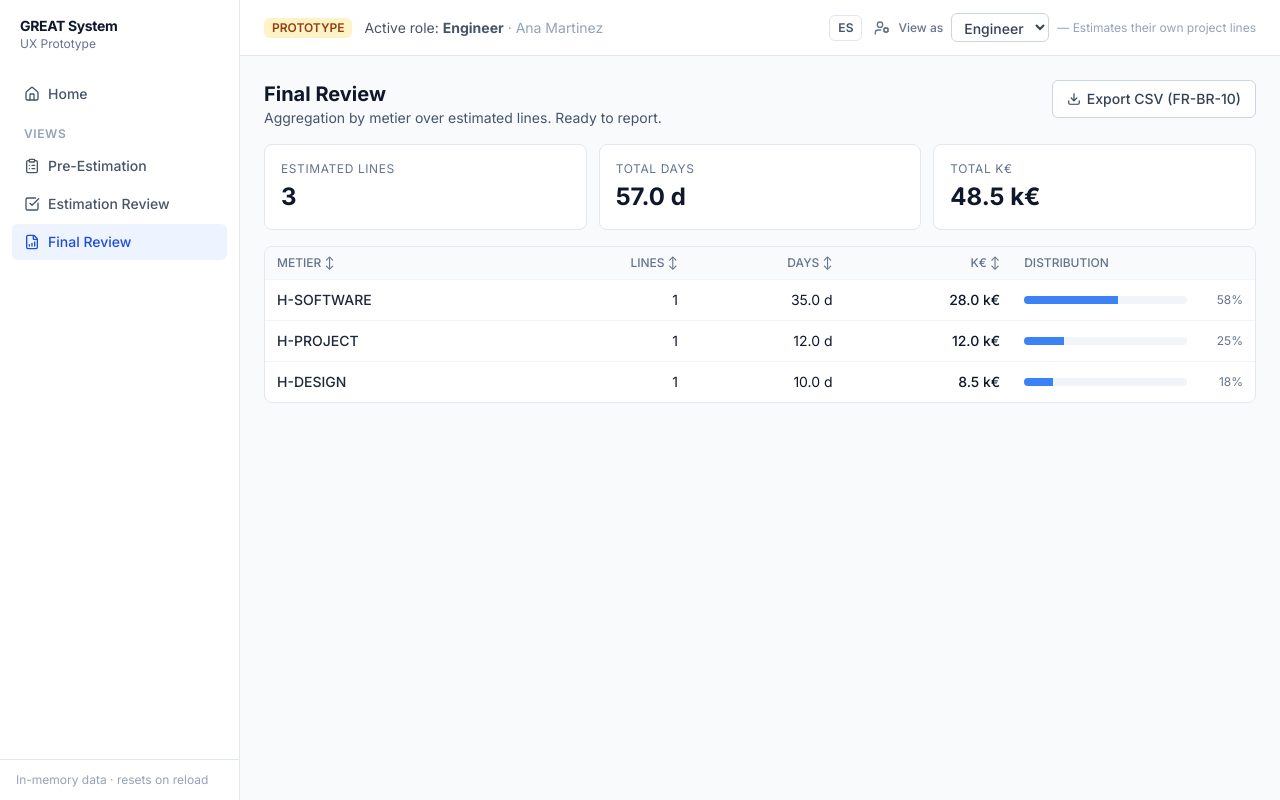
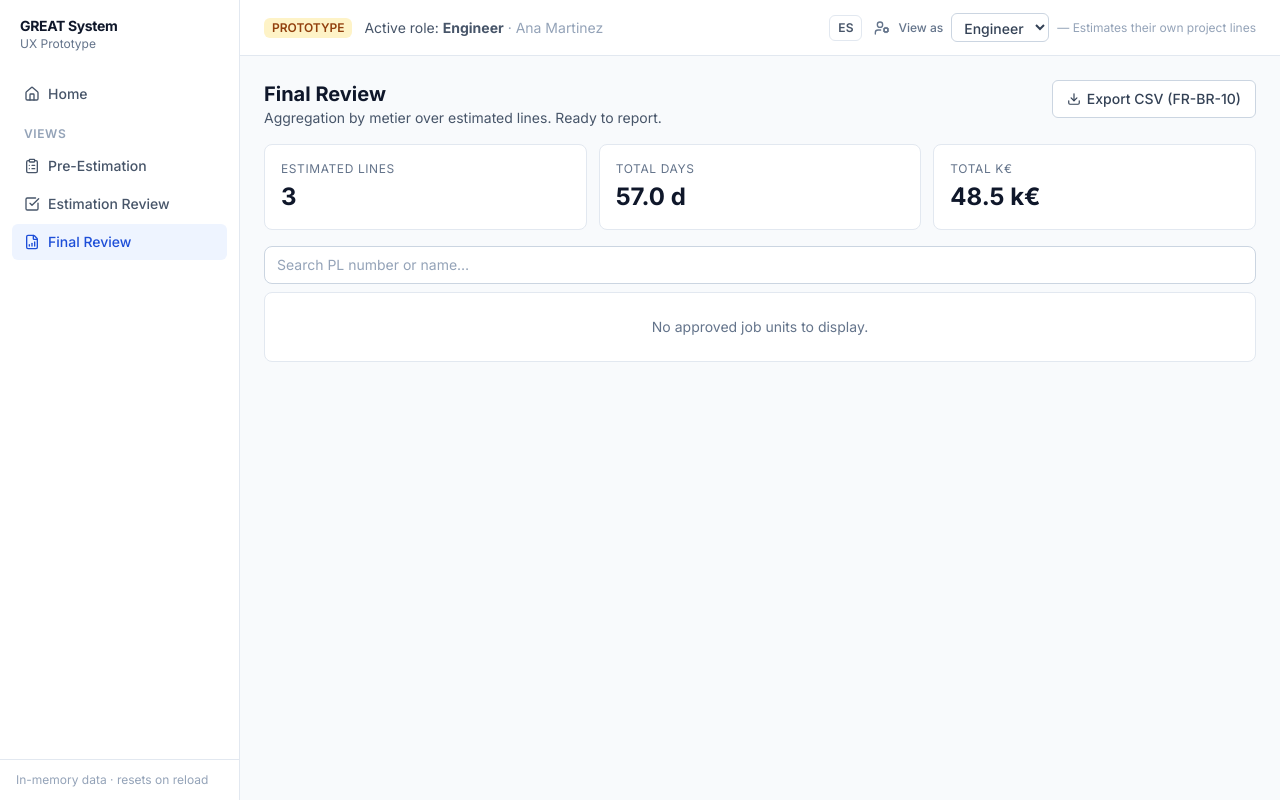
Before and after one commit to nujovich/ux_great_prototype, a React (Vite) app: page /final-review in a window 1280 px wide. Built offline with nearby package versions, Linux system fonts and the light colour scheme.

Commit message:
feat(final-review): per-PL accordion + PL search bar (HIW-177 Slice 4)

```diff
--- /dev/null
+++ b/src/components/finalReview/PLAccordion.tsx
@@ -0,0 +1,61 @@
+import { useState } from 'react';
+import { ChevronDown, ChevronRight, Download } from 'lucide-react';
+import { useT } from '../../i18n/useT';
+import { PLGroupedTable } from './PLGroupedTable';
+import type { PlNode } from '../../lib/finalReviewAggregation';
+
+interface Props {
+  pl: PlNode;
+  years: string[];
+  canViewKeuro: boolean;
+  canExport: boolean;
+  onExport: (pl: PlNode) => void;
+}
+
+export function PLAccordion({ pl, years, canViewKeuro, canExport, onExport }: Props) {
+  const [open, setOpen] = useState(false);
+  const t = useT();
+
+  return (
+    <div className="rounded-lg border border-slate-200 bg-white overflow-hidden">
+      <div className="flex items-center justify-between px-4 py-3 bg-slate-50">
+        <button
+          type="button"
+          className="flex flex-1 items-center gap-2 text-left font-medium text-slate-800 hover:text-slate-900"
+          onClick={() => setOpen((o) => !o)}
+        >
+          {open ? <ChevronDown size={16} /> : <ChevronRight size={16} />}
+          <span>
+            {pl.plNumber} — {pl.plName}
+          </span>
+          <span className="ml-4 text-xs text-slate-500 font-normal">
+            Total FTE: {pl.subtotal.totalFte.toFixed(2)}
+            {canViewKeuro && (
+              <> &nbsp;·&nbsp; Total K€: {pl.subtotal.totalKe.toFixed(0)}</>
+            )}
+          </span>
+        </button>
+
+        {canExport && (
+          <button
+            type="button"
+            className="ml-4 flex items-center gap-1 rounded px-3 py-1.5 text-xs font-medium text-slate-600 border border-slate-300 bg-white hover:bg-slate-100"
+            onClick={(e) => {
+              e.stopPropagation();
+              onExport(pl);
+            }}
+          >
+            <Download size={12} />
+            {t('finalReview.exportXlsx')}
+          </button>
+        )}
+      </div>
+
+      {open && (
+        <div className="overflow-x-auto p-2">
+          <PLGroupedTable pl={pl} years={years} canViewKeuro={canViewKeuro} />
+        </div>
+      )}
+    </div>
+  );
+}
--- a/src/pages/FinalReviewPage.tsx
+++ b/src/pages/FinalReviewPage.tsx
@@ -1,4 +1,4 @@
-import { useMemo } from 'react';
+import { useMemo, useState } from 'react';
 import { Download, Send } from 'lucide-react';
 import { useDataStore } from '../store/dataStore';
 import { useRoleStore } from '../store/roleStore';
@@ -7,9 +7,9 @@ import { RoleGate } from '../components/shared/RoleGate';
 import { Button } from '../components/shared/Button';
 import { formatDays, formatKEuro } from '../lib/format';
 import { exportFinalReviewCsv } from '../lib/finalReviewCsv';
+import { buildPlTree, filterPlTree } from '../lib/finalReviewAggregation';
+import { PLAccordion } from '../components/finalReview/PLAccordion';
 import { useT } from '../i18n/useT';
-import { useSortable } from '../lib/useSortable';
-import type { Metier } from '../types';
 
 export function FinalReviewPage() {
   return (
@@ -27,34 +27,44 @@ function FinalReviewContent() {
   const pushToast = useUIStore((s) => s.pushToast);
   const t = useT();
 
+  const [search, setSearch] = useState('');
+
   const activeCycleId = useMemo(() => cycles.find((c) => c.is_active)?.id ?? 'export', [cycles]);
   const approvedLines = useMemo(
     () => lines.filter((l) => l.status === 'Approved' && l.cycleId === activeCycleId),
     [lines, activeCycleId],
   );
 
-  const byMetier = useMemo(() => {
-    const map = new Map<Metier, { count: number; days: number; kEuro: number }>();
-    approvedLines.forEach((l) => {
-      if (l.estimatedDays == null) return;
-      const cur = map.get(l.metier) ?? { count: 0, days: 0, kEuro: 0 };
-      cur.count += 1;
-      cur.days += l.estimatedDays;
-      cur.kEuro += l.estimatedKEuro ?? 0;
-      map.set(l.metier, cur);
+  // Mirror the join in finalReviewCsv.ts: allocByLine.get(line.id) → splits
+  const rows = useMemo(() => {
+    const allocByLine = new Map(allocations.map((a) => [a.lineId, a]));
+    return approvedLines.flatMap((line) => {
+      const alloc = allocByLine.get(line.id);
+      return alloc?.splits ?? [];
     });
-    return [...map.entries()].sort((a, b) => b[1].kEuro - a[1].kEuro);
-  }, [approvedLines]);
+  }, [approvedLines, allocations]);
 
-  const metierRows = useMemo(
-    () => byMetier.map(([m, v]) => ({ metier: m, ...v })),
-    [byMetier],
-  );
-  const { sorted: sortedMetier, requestSort, getSortIcon } = useSortable(metierRows);
+  const years = useMemo(() => {
+    const set = new Set<string>();
+    rows.forEach((r) => Object.keys(r.fteByYear).forEach((y) => set.add(y)));
+    return [...set].sort();
+  }, [rows]);
 
-  const totals = byMetier.reduce(
-    (acc, [, v]) => ({ count: acc.count + v.count, days: acc.days + v.days, kEuro: acc.kEuro + v.kEuro }),
-    { count: 0, days: 0, kEuro: 0 },
+  const tree = useMemo(() => buildPlTree(rows, years), [rows, years]);
+  const visible = useMemo(() => filterPlTree(tree, search), [tree, search]);
+
+  // Stat card totals derived from approvedLines (consistent with existing behaviour)
+  const totals = useMemo(
+    () =>
+      approvedLines.reduce(
+        (acc, l) => ({
+          count: acc.count + 1,
+          days: acc.days + (l.estimatedDays ?? 0),
+          kEuro: acc.kEuro + (l.estimatedKEuro ?? 0),
+        }),
+        { count: 0, days: 0, kEuro: 0 },
+      ),
+    [approvedLines],
   );
 
   function handleSendStage3() {
@@ -97,47 +107,31 @@ function FinalReviewContent() {
         <Stat label="Total k€" value={formatKEuro(totals.kEuro)} />
       </div>
 
-      <div className="overflow-hidden rounded-lg border border-slate-200 bg-white">
-        <table className="w-full text-sm">
-          <thead className="bg-slate-50 text-xs uppercase text-slate-500">
-            <tr>
-              <th className="cursor-pointer px-3 py-2 text-left font-medium" onClick={() => requestSort('metier')}>
-                {t('finalReview.colMetier')} {getSortIcon('metier')}
-              </th>
-              <th className="cursor-pointer px-3 py-2 text-right font-medium" onClick={() => requestSort('count')}>
-                {t('finalReview.colLines')} {getSortIcon('count')}
-              </th>
-              <th className="cursor-pointer px-3 py-2 text-right font-medium" onClick={() => requestSort('days')}>
-                {t('finalReview.colDays')} {getSortIcon('days')}
-              </th>
-              <th className="cursor-pointer px-3 py-2 text-right font-medium" onClick={() => requestSort('kEuro')}>
-                k€ {getSortIcon('kEuro')}
-              </th>
-              <th className="px-3 py-2 text-left font-medium">{t('finalReview.colDistribution')}</th>
-            </tr>
-          </thead>
-          <tbody>
-            {sortedMetier.map((row) => {
-              const pct = totals.kEuro > 0 ? (row.kEuro / totals.kEuro) * 100 : 0;
-              return (
-                <tr key={row.metier} className="border-t border-slate-100">
-                  <td className="px-3 py-2.5 font-medium text-slate-800">{row.metier}</td>
-                  <td className="px-3 py-2.5 text-right">{row.count}</td>
-                  <td className="px-3 py-2.5 text-right">{formatDays(row.days)}</td>
-                  <td className="px-3 py-2.5 text-right font-medium">{formatKEuro(row.kEuro)}</td>
-                  <td className="px-3 py-2.5">
-                    <div className="flex items-center gap-2">
-                      <div className="h-2 flex-1 overflow-hidden rounded-full bg-slate-100">
-                        <div className="h-full bg-brand-500" style={{ width: `${pct}%` }} />
-                      </div>
-                      <span className="w-12 text-right text-xs text-slate-500">{pct.toFixed(0)}%</span>
-                    </div>
-                  </td>
-                </tr>
-              );
-            })}
-          </tbody>
-        </table>
+      <div className="space-y-2">
+        <input
+          type="search"
+          className="w-full rounded-lg border border-slate-300 px-3 py-2 text-sm placeholder:text-slate-400 focus:outline-none focus:ring-2 focus:ring-brand-500"
+          placeholder={t('finalReview.searchPlaceholder')}
+          value={search}
+          onChange={(e) => setSearch(e.target.value)}
+        />
+
+        {visible.length === 0 ? (
+          <p className="rounded-lg border border-slate-200 bg-white px-4 py-6 text-center text-sm text-slate-500">
+            {t('finalReview.noRows')}
+          </p>
+        ) : (
+          visible.map((pl) => (
+            <PLAccordion
+              key={pl.plNumber}
+              pl={pl}
+              years={years}
+              canViewKeuro={can('view:k-euro-rates')}
+              canExport={can('export:final-review')}
+              onExport={() => {}}
+            />
+          ))
+        )}
       </div>
     </div>
   );
```
Also changed, not shown: 1 other file (tests, documents, lock files or other folders).
